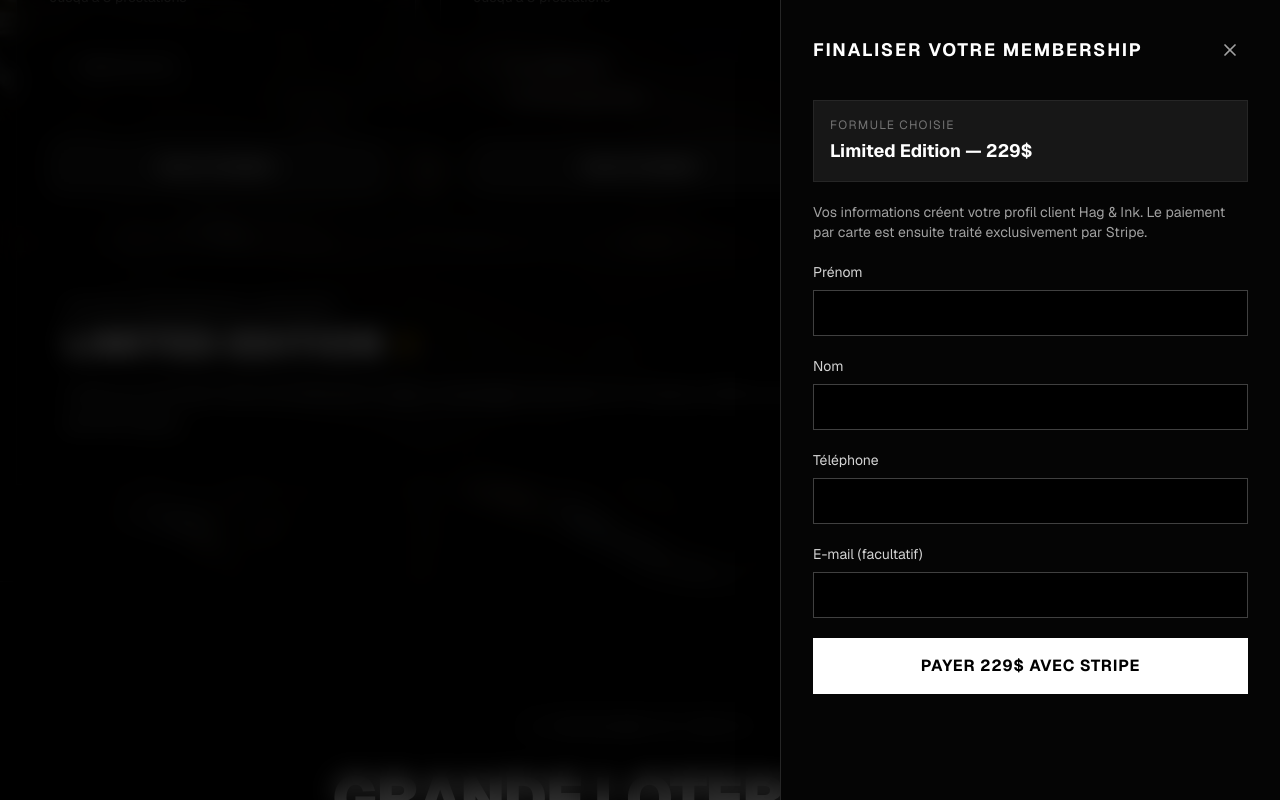
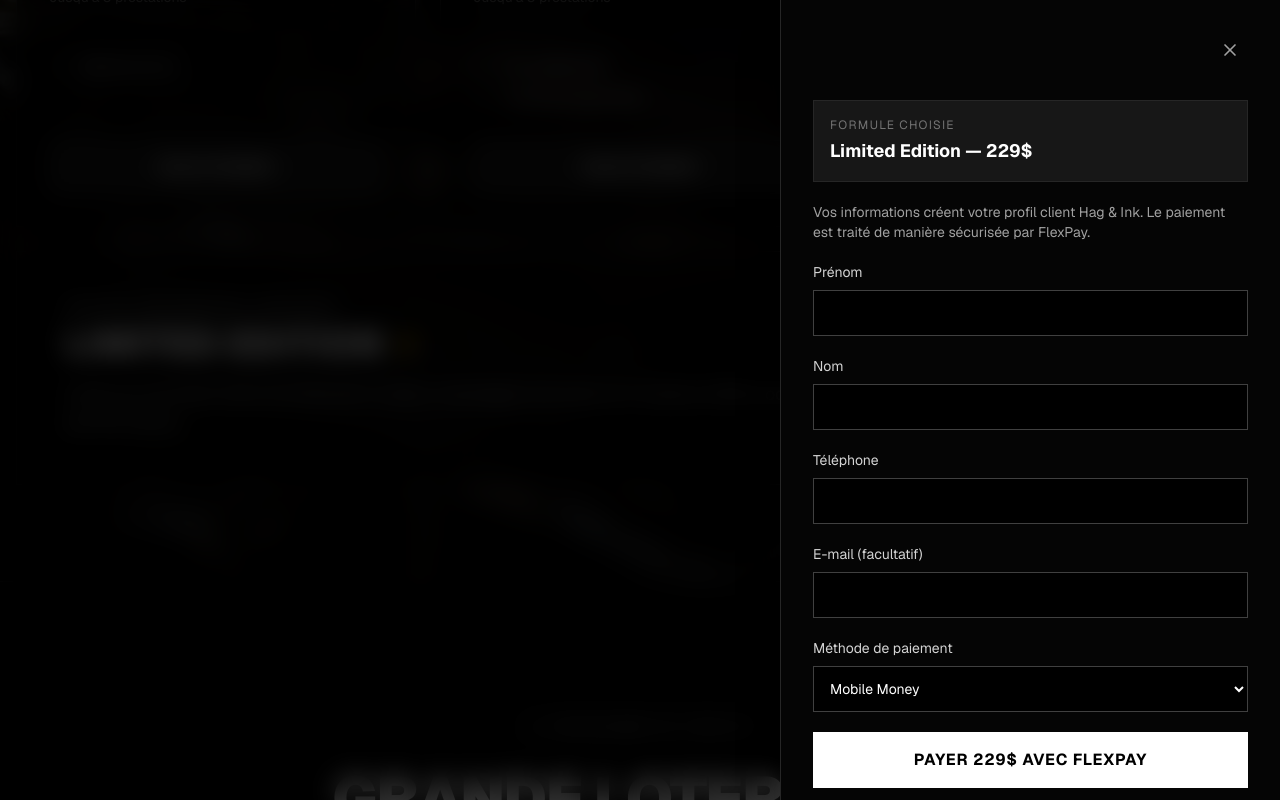
Before and after one commit to RobustCode-Incorporated/hag-ink-robust, a Next.js app: page /client in a window 1280 px wide. Both pictures are taken after a click on the button "DEVENIR VIP". Shown: the part 1668-2468 px from the top of the page. Built offline with nearby package versions, Linux system fonts and the light colour scheme.

Commit message:
updates paiment method

```diff
--- a/src/app/client/page.tsx
+++ b/src/app/client/page.tsx
@@ -16,7 +16,9 @@ const blackOpsOne = Black_Ops_One({ weight: '400', subsets: ['latin'] });
 export default function ClientPage() {
   const [selectedPlan, setSelectedPlan] = useState<{ code: string; name: string; price: number } | null>(null);
   const [isBookingOpen, setIsBookingOpen] = useState(false);
-  const [form, setForm] = useState({ firstName: '', lastName: '', phone: '', email: '' });
+
+  // Ajout de "paymentType" pour correspondre aux spécifications FlexPay (1 = Mobile Money, 2 = Carte Bancaire)
+  const [form, setForm] = useState({ firstName: '', lastName: '', phone: '', email: '', paymentType: '1' });
   const [bookingForm, setBookingForm] = useState({
     firstName: '',
     lastName: '',
@@ -26,11 +28,14 @@ export default function ClientPage() {
     time: '',
     notes: '',
   });
+
   const [checkoutError, setCheckoutError] = useState<string | null>(null);
+  const [checkoutSuccess, setCheckoutSuccess] = useState<string | null>(null); // Nouvel état pour le message de push Mobile Money
   const [bookingError, setBookingError] = useState<string | null>(null);
   const [bookingSuccess, setBookingSuccess] = useState<string | null>(null);
   const [isSubmitting, setIsSubmitting] = useState(false);
   const [isBookingSubmitting, setIsBookingSubmitting] = useState(false);
+
   const memberships = [
     { code: "STANDARD_ENFANT", name: "Standard Enfant", target: "Enfants", value: 50, price: 49, desc: "Jusqu’à 5 coiffures (minimum conseillé : 3)", perks: ["Flexibilité totale", "Accès à la loterie"] },
     { code: "STANDARD_ADULTE", name: "Standard Adulte", target: "Hommes / Femmes", value: 100, price: 89, desc: "Jusqu’à 5 coiffures (minimum conseillé : 3)", perks: ["11$ d'économie", "Accès VIP au programme fidélité"] },
@@ -43,14 +48,42 @@ export default function ClientPage() {
   const startCheckout = async (event: FormEvent<HTMLFormElement>) => {
     event.preventDefault();
     if (!selectedPlan) return;
-    setCheckoutError(null); setIsSubmitting(true);
+
+    setCheckoutError(null);
+    setCheckoutSuccess(null);
+    setIsSubmitting(true);
+
     try {
-      const response = await fetch('/api/payments/create-checkout-session', { method: 'POST', headers: { 'Content-Type': 'application/json' }, body: JSON.stringify({ ...form, planName: selectedPlan.code }) });
-      const data: { url?: string; error?: string } = await response.json();
-      if (!response.ok || !data.url) throw new Error(data.error ?? 'Impossible de préparer le paiement.');
+      // Ton backend devra communiquer avec l'API FlexPay de façon sécurisée (avec le Token Bearer)
+      const response = await fetch('/api/payments/flexpay', {
+        method: 'POST',
+        headers: { 'Content-Type': 'application/json' },
+        body: JSON.stringify({
+          ...form,
+          amount: selectedPlan.price,
+          planName: selectedPlan.code
+        })
+      });
+
+      const data: { url?: string; message?: string; error?: string } = await response.json();
+
+      if (!response.ok) throw new Error(data.error ?? 'Impossible de préparer le paiement via FlexPay.');
+
+      // FlexPay Card V2 : Redirection vers l'URL de paiement
+      if (form.paymentType === '2' && data.url) {
         window.location.assign(data.url);
-    } catch (error) { setCheckoutError(error instanceof Error ? error.message : 'Une erreur est survenue.'); }
-    finally { setIsSubmitting(false); }
+      }
+      // FlexPay Mobile Money : Affichage du message pour valider le push USSD
+      else if (form.paymentType === '1' && data.message) {
+        setCheckoutSuccess(data.message);
+      } else {
+        throw new Error('Réponse invalide du serveur de paiement.');
+      }
+    } catch (error) {
+      setCheckoutError(error instanceof Error ? error.message : 'Une erreur est survenue.');
+    } finally {
+      setIsSubmitting(false);
+    }
   };
 
   const submitBooking = async (event: FormEvent<HTMLFormElement>) => {
@@ -150,7 +183,6 @@ export default function ClientPage() {
       {/* --- SECTION MEMBERSHIPS --- */}
       <section id="memberships" className="py-24 px-4 relative border-t border-neutral-900 overflow-hidden">
 
-        {/* Nouveau Background Tondeuses avec Overlay dégradé */}
         <div className="absolute inset-0 z-0">
           <Image
             src="/tools.jpg"
@@ -159,7 +191,6 @@ export default function ClientPage() {
             className="object-cover object-center opacity-50 grayscale-[50%] contrast-[1.2]"
             priority
           />
-          {/* Calque ajusté à 60% d'opacité pour laisser passer la lumière de l'image */}
           <div className="absolute inset-0 bg-black/60"></div>
         </div>
 
@@ -208,7 +239,6 @@ export default function ClientPage() {
             ))}
           </div>
 
-          {/* Carte spéciale Limited Edition en pleine largeur */}
           <motion.div
              initial={{ opacity: 0, y: 20 }}
              whileInView={{ opacity: 1, y: 0 }}
@@ -239,7 +269,7 @@ export default function ClientPage() {
         </div>
       </section>
 
-      {/* --- SECTION LOTERIE VIP (DESIGN STRICT PREMIUM) --- */}
+      {/* --- SECTION LOTERIE VIP --- */}
       <section className="py-32 px-4 bg-[#020202] border-t border-neutral-900 relative">
         <div className="max-w-7xl mx-auto relative z-10">
           <div className="text-center mb-20">
@@ -257,7 +287,6 @@ export default function ClientPage() {
             </h2>
           </div>
 
-    {/* Top 3 Prix - Style Acier */}
           <div className="grid grid-cols-1 md:grid-cols-3 gap-6 mb-12">
             {[
               { icon: Trophy, rank: "1er Prix", title: "Journée Spa", desc: "Soins complets pour 2 personnes." },
@@ -281,14 +310,12 @@ export default function ClientPage() {
             })}
           </div>
 
-    {/* --- Autres récompenses (Réorganisation pour centrer le 10e prix) --- */}
           <motion.div
             initial={{ opacity: 0, y: 20 }}
             whileInView={{ opacity: 1, y: 0 }}
             viewport={{ once: true }}
             className="grid grid-cols-1 md:grid-cols-2 gap-4 max-w-4xl mx-auto"
           >
-  {/* On affiche les prix de 4 à 9 normalement */}
             {minorPrizes.slice(0, 6).map((item, i) => {
               const Icon = item.icon;
               return (
@@ -300,8 +327,6 @@ export default function ClientPage() {
                 </div>
               );
             })}
-
-  {/* Le 10e prix est ici forcé à occuper la largeur totale pour être centré sous les autres */}
             <div className="flex items-center gap-4 p-5 bg-[#0a0a0a] border border-neutral-800 md:col-span-2 md:justify-center">
               <div className="p-2">
                 <Gift className="w-4 h-4 text-neutral-600" />
@@ -312,6 +337,7 @@ export default function ClientPage() {
         </div>
       </section>
 
+      {/* --- MODAL RESERVATION --- */}
       <SlideOver isOpen={isBookingOpen} onClose={() => setIsBookingOpen(false)} title="Réserver une séance">
         <form onSubmit={submitBooking} className="space-y-5">
           <p className="text-sm text-neutral-400">
@@ -386,13 +412,47 @@ export default function ClientPage() {
         </form>
       </SlideOver>
 
-      <SlideOver isOpen={selectedPlan !== null} onClose={() => setSelectedPlan(null)} title="Finaliser votre membership">
+      {/* --- MODAL PAIEMENT FLEXPAY --- */}
+      <SlideOver isOpen={selectedPlan !== null} onClose={() => { setSelectedPlan(null); setCheckoutSuccess(null); }}>
         {selectedPlan && <form onSubmit={startCheckout} className="space-y-5">
-          <div className="border border-neutral-800 bg-neutral-900 p-4"><p className="text-xs uppercase tracking-widest text-neutral-500">Formule choisie</p><p className="mt-1 text-lg font-bold text-white">{selectedPlan.name} — {selectedPlan.price}$</p></div>
-          <p className="text-sm text-neutral-400">Vos informations créent votre profil client Hag & Ink. Le paiement par carte est ensuite traité exclusivement par Stripe.</p>
-          {[['firstName', 'Prénom', 'text'], ['lastName', 'Nom', 'text'], ['phone', 'Téléphone', 'tel'], ['email', 'E-mail (facultatif)', 'email']].map(([field, label, type]) => <label key={field} className="block text-sm text-neutral-300">{label}<input required={field !== 'email'} type={type} value={form[field as keyof typeof form]} onChange={(event) => setForm({ ...form, [field]: event.target.value })} className="mt-2 w-full border border-neutral-700 bg-black px-3 py-3 text-white outline-none focus:border-white" /></label>)}
+          <div className="border border-neutral-800 bg-neutral-900 p-4">
+            <p className="text-xs uppercase tracking-widest text-neutral-500">Formule choisie</p>
+            <p className="mt-1 text-lg font-bold text-white">{selectedPlan.name} — {selectedPlan.price}$</p>
+          </div>
+
+          <p className="text-sm text-neutral-400">Vos informations créent votre profil client Hag & Ink. Le paiement est traité de manière sécurisée par FlexPay.</p>
+
+          {[['firstName', 'Prénom', 'text'], ['lastName', 'Nom', 'text'], ['phone', 'Téléphone', 'tel'], ['email', 'E-mail (facultatif)', 'email']].map(([field, label, type]) => (
+            <label key={field} className="block text-sm text-neutral-300">
+              {label}
+              <input required={field !== 'email'} type={type} value={form[field as keyof typeof form]} onChange={(event) => setForm({ ...form, [field]: event.target.value })} className="mt-2 w-full border border-neutral-700 bg-black px-3 py-3 text-white outline-none focus:border-white" />
+            </label>
+          ))}
+
+          {/* Sélecteur du mode de paiement FlexPay */}
+          <label className="block text-sm text-neutral-300">
+            Méthode de paiement
+            <select
+              value={form.paymentType}
+              onChange={(event) => setForm({ ...form, paymentType: event.target.value })}
+              className="mt-2 w-full border border-neutral-700 bg-black px-3 py-3 text-white outline-none focus:border-white"
+            >
+              <option value="1">Mobile Money</option>
+              <option value="2">Carte Bancaire (Visa/Mastercard)</option>
+            </select>
+          </label>
+
           {checkoutError && <p role="alert" className="text-sm text-red-400">{checkoutError}</p>}
-          <button disabled={isSubmitting} type="submit" className="w-full bg-white px-4 py-4 font-bold uppercase tracking-wider text-black disabled:opacity-60">{isSubmitting ? 'Redirection sécurisée…' : `Payer ${selectedPlan.price}$ avec Stripe`}</button>
+          {checkoutSuccess && <p className="text-sm text-emerald-400 font-medium">{checkoutSuccess}</p>}
+
+          {!checkoutSuccess && (
+            <button disabled={isSubmitting} type="submit" className="w-full bg-white px-4 py-4 font-bold uppercase tracking-wider text-black disabled:opacity-60">
+              {isSubmitting
+                ? 'Traitement en cours…'
+                : `Payer ${selectedPlan.price}$ avec FlexPay`
+              }
+            </button>
+          )}
         </form>}
       </SlideOver>
     </main>
```
Lines whose indentation alone changed are shown as unchanged.
